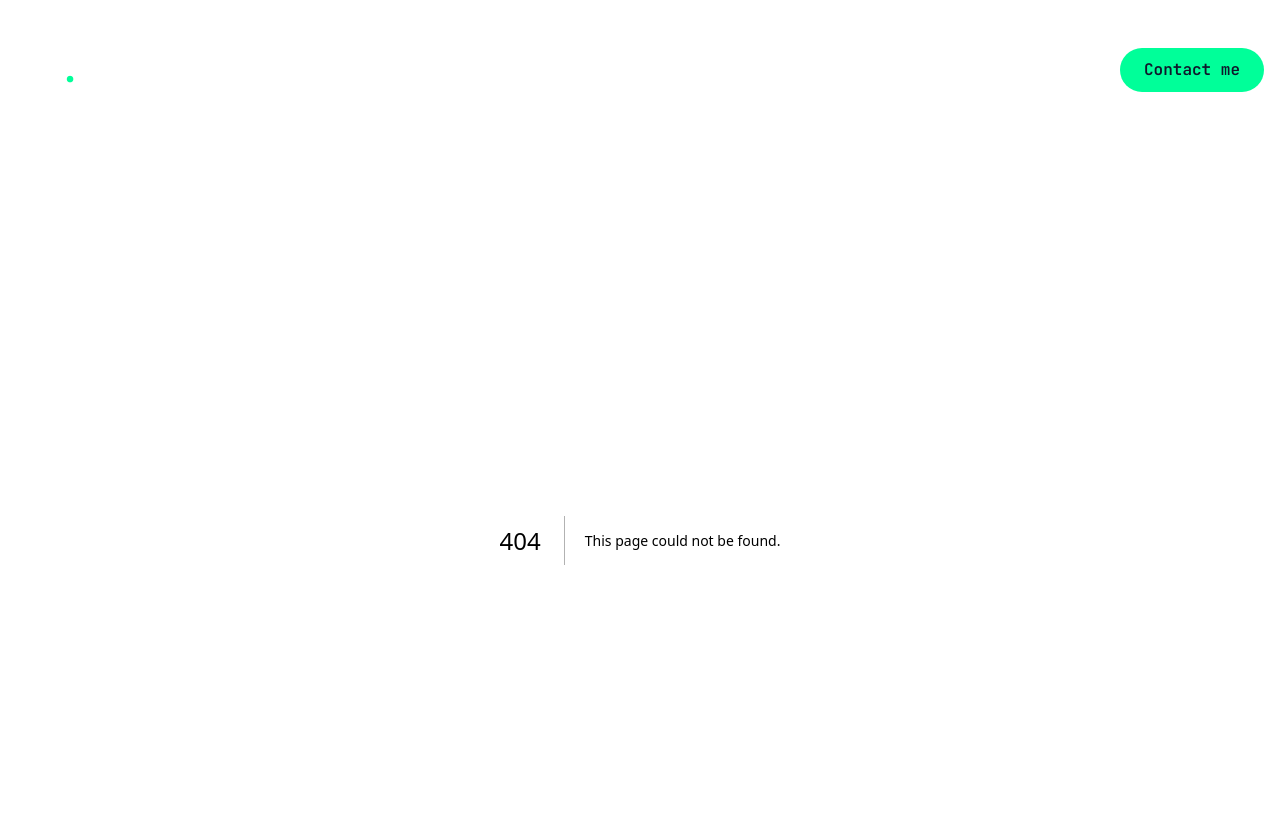
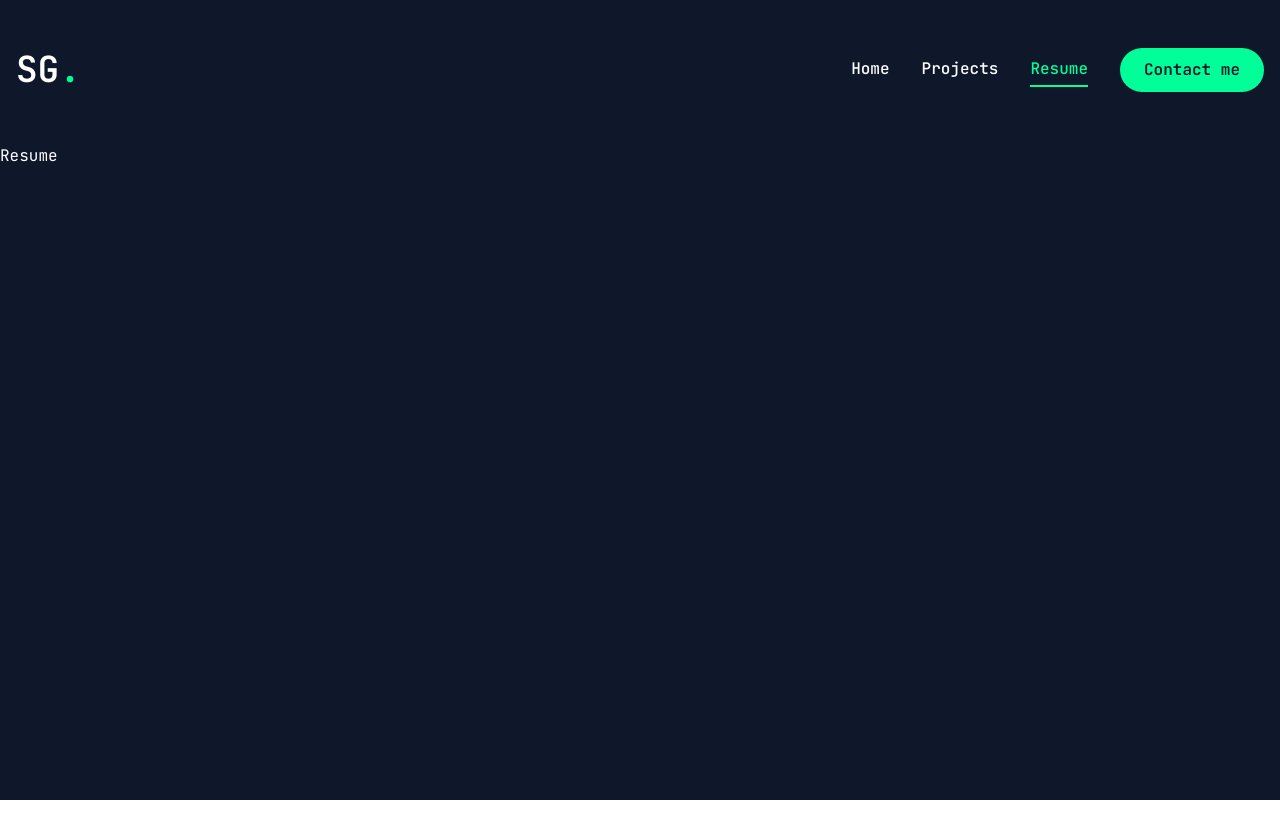
Before and after one commit to sagarbgohil/sagar-portfolio, a Next.js app: page /resume in a window 1280 px wide. Before the commit this address had no page. Shown: the top 838 px of the page. After the commit the page ends 800 px from the top, so only its background shows below. Built offline with nearby package versions, Linux system fonts and the light colour scheme.

Commit message:
feat: remove Skills and Experience pages; add Resume page and update navigation links

```diff
--- a/app/experience/page.jsx
+++ /dev/null
@@ -1,7 +0,0 @@
-import React from "react";
-
-const Experience = () => {
-  return <div>Experience</div>;
-};
-
-export default Experience;
--- a/app/page.jsx
+++ b/app/page.jsx
@@ -2,6 +2,7 @@ import Photo from "@/components/Photo";
 import Socials from "@/components/Socials";
 import Stats from "@/components/Stats";
 import { Button } from "@/components/ui/button";
+import { Link } from "lucide-react";
 import { FiDownload } from "react-icons/fi";
 
 const Home = () => {
@@ -24,6 +25,10 @@ const Home = () => {
             </p>
 
             <div className="flex flex-col xl:flex-row items-center gap-8">
+              <a
+                href="https://drive.google.com/file/d/1tm7guZRwzu5j4vlUn0H4kwnSYXhnAbXW/view?usp=sharing"
+                target="_blank"
+              >
                 <Button
                   variant={"outline"}
                   size="lg"
@@ -32,6 +37,7 @@ const Home = () => {
                   <span>Download CV</span>
                   <FiDownload className="text-xl" />
                 </Button>
+              </a>
 
               <div className="mb-8 xl:mb-0">
                 <Socials
--- /dev/null
+++ b/app/resume/page.jsx
@@ -0,0 +1,7 @@
+import React from "react";
+
+const Resume = () => {
+  return <div>Resume</div>;
+};
+
+export default Resume;
--- a/app/skills/page.jsx
+++ /dev/null
@@ -1,7 +0,0 @@
-import React from "react";
-
-const Skills = () => {
-  return <div>Skills</div>;
-};
-
-export default Skills;
--- a/components/MobileNav.jsx
+++ b/components/MobileNav.jsx
@@ -36,10 +36,9 @@ const MobileNav = () => {
 
         <nav className="flex flex-col justify-center items-center gap-8">
           {links.map((link, index) => (
-            <SheetClose asChild>
+            <SheetClose asChild key={index}>
               <Link
                 href={link.href}
-                key={index}
                 className={`${
                   link.href === pathName &&
                   "text-accent border-b-2 border-accent"
--- a/lib/constants.js
+++ b/lib/constants.js
@@ -1,8 +1,7 @@
 export const links = [
   { name: "Home", href: "/" },
   { name: "Projects", href: "/projects" },
-  { name: "Skills", href: "/skills" },
-  { name: "Experience", href: "/experience" },
+  { name: "Resume", href: "/resume" },
 ];
 
 export const projects = [
```
Lines whose indentation alone changed are shown as unchanged.
